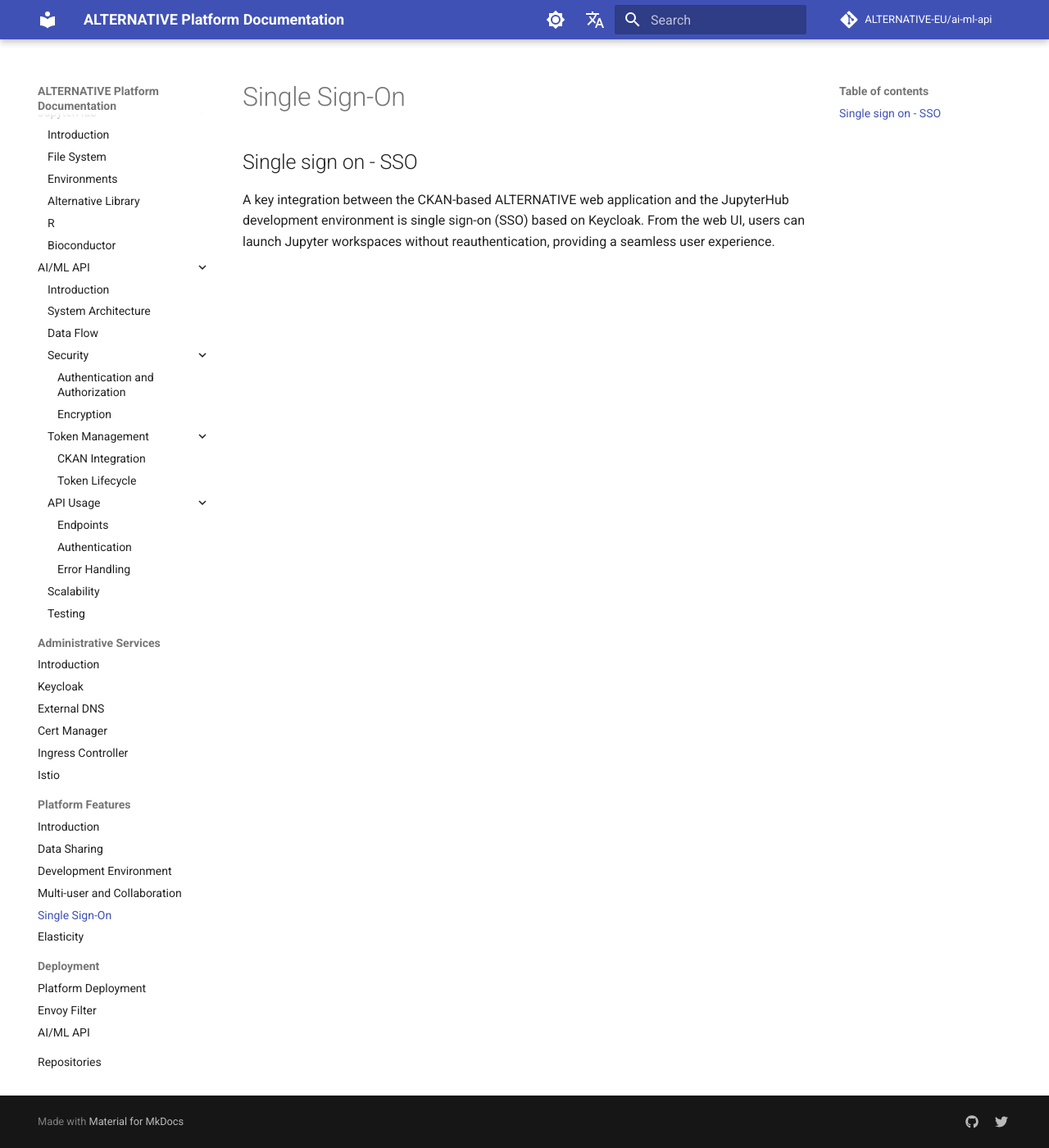
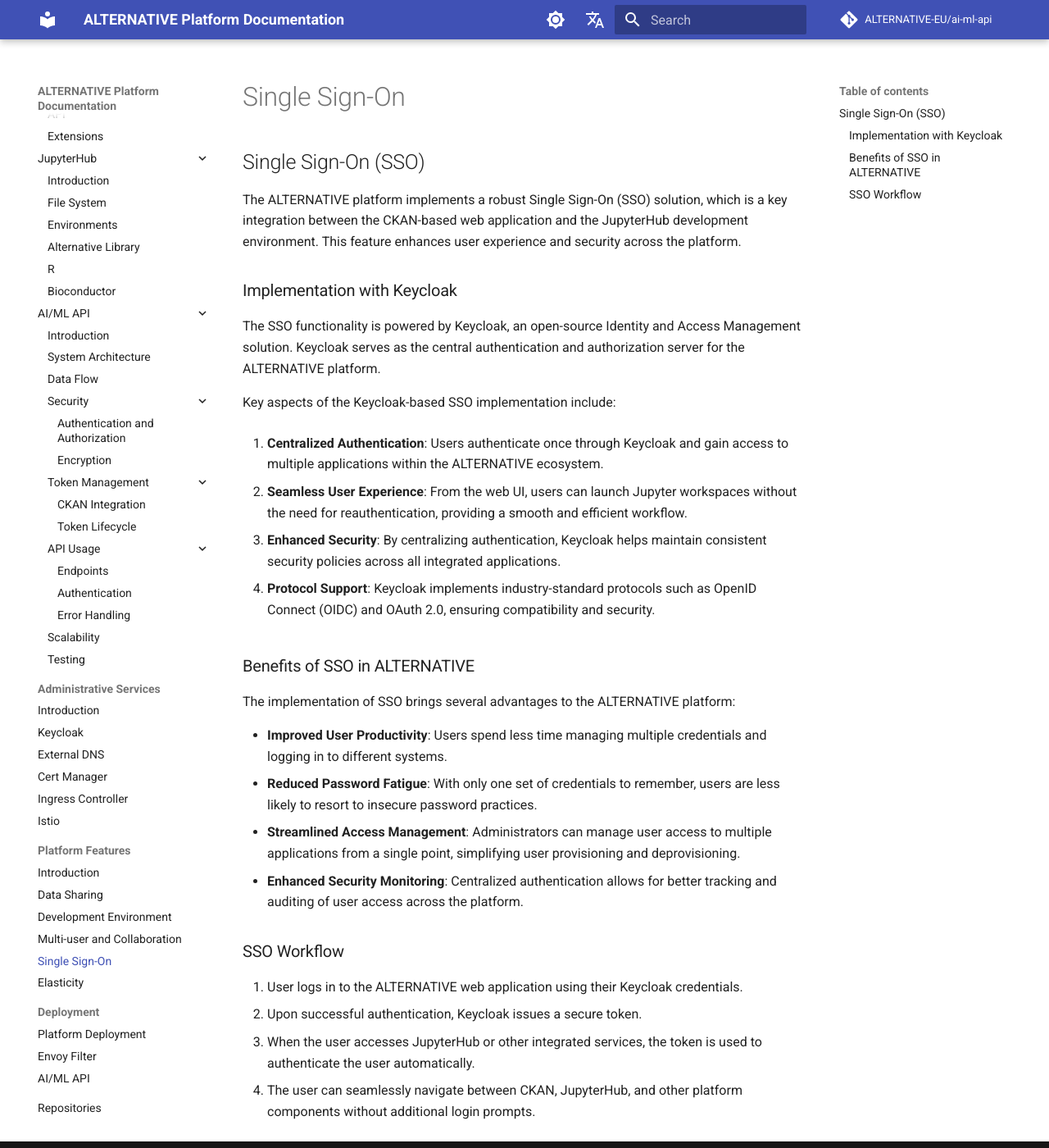
Before and after one commit to ALTERNATIVE-EU/alternative.github.io, an MkDocs documentation site: the page built from docs/docs/features/sso.md, in a window 1280 px wide and 1400 px high. Shown: the whole window at 82% size. Built offline with MkDocs 1.6.1 and Material for MkDocs 9.7.7, drawn with Linux system fonts in a browser that asks for light colours; comment, search, counter and statistics services are not loaded.

Commit message:
SSO improvements

```diff
--- a/docs/docs/features/sso.md
+++ b/docs/docs/features/sso.md
@@ -1,3 +1,33 @@
-## Single sign on - SSO
+## Single Sign-On (SSO)
 
-A key integration between the CKAN-based ALTERNATIVE web application and the JupyterHub development environment is single sign-on (SSO) based on Keycloak. From the web UI, users can launch Jupyter workspaces without reauthentication, providing a seamless user experience.
+The ALTERNATIVE platform implements a robust Single Sign-On (SSO) solution, which is a key integration between the CKAN-based web application and the JupyterHub development environment. This feature enhances user experience and security across the platform.
+
+### Implementation with Keycloak
+
+The SSO functionality is powered by Keycloak, an open-source Identity and Access Management solution. Keycloak serves as the central authentication and authorization server for the ALTERNATIVE platform.
+
+Key aspects of the Keycloak-based SSO implementation include:
+
+1. **Centralized Authentication**: Users authenticate once through Keycloak and gain access to multiple applications within the ALTERNATIVE ecosystem.
+
+2. **Seamless User Experience**: From the web UI, users can launch Jupyter workspaces without the need for reauthentication, providing a smooth and efficient workflow.
+
+3. **Enhanced Security**: By centralizing authentication, Keycloak helps maintain consistent security policies across all integrated applications.
+
+4. **Protocol Support**: Keycloak implements industry-standard protocols such as OpenID Connect (OIDC) and OAuth 2.0, ensuring compatibility and security.
+
+### Benefits of SSO in ALTERNATIVE
+
+The implementation of SSO brings several advantages to the ALTERNATIVE platform:
+
+- **Improved User Productivity**: Users spend less time managing multiple credentials and logging in to different systems.
+- **Reduced Password Fatigue**: With only one set of credentials to remember, users are less likely to resort to insecure password practices.
+- **Streamlined Access Management**: Administrators can manage user access to multiple applications from a single point, simplifying user provisioning and deprovisioning.
+- **Enhanced Security Monitoring**: Centralized authentication allows for better tracking and auditing of user access across the platform.
+
+### SSO Workflow
+
+1. User logs in to the ALTERNATIVE web application using their Keycloak credentials.
+2. Upon successful authentication, Keycloak issues a secure token.
+3. When the user accesses JupyterHub or other integrated services, the token is used to authenticate the user automatically.
+4. The user can seamlessly navigate between CKAN, JupyterHub, and other platform components without additional login prompts.
```
